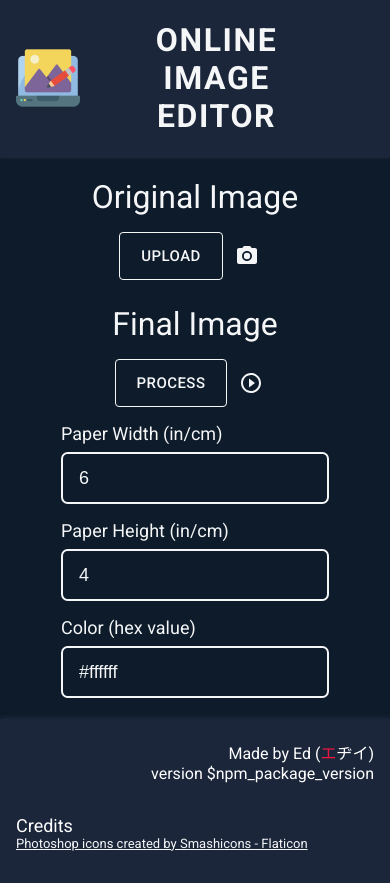
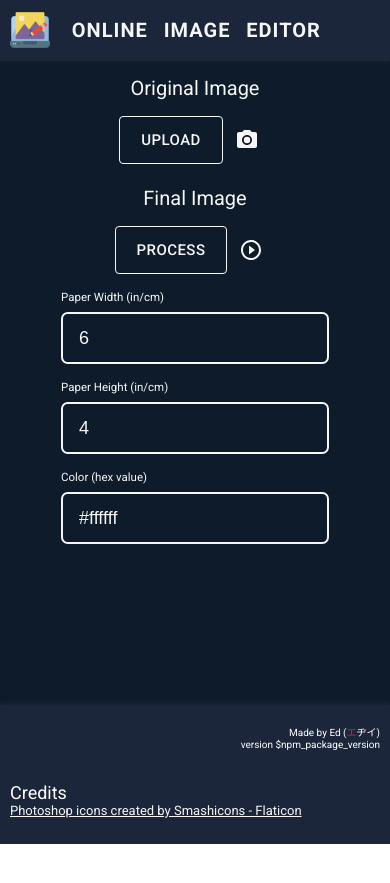
Before and after one commit to edward93/image-editor-online, a React (Create React App) app: page / in a window 390 px wide. After the commit the page ends 844 px from the top, so only its background shows below. Built offline with nearby package versions, Linux system fonts and the light colour scheme.

Commit message:
makes styles more responsive

```diff
--- a/package.json
+++ b/package.json
@@ -1,6 +1,6 @@
 {
   "name": "image-editor-online",
-  "version": "0.1.3",
+  "version": "0.1.4",
   "private": true,
   "dependencies": {
     "@emotion/react": "^11.9.3",
--- a/src/styles/header.scss
+++ b/src/styles/header.scss
@@ -1,6 +1,6 @@
 @import "./colors.scss";
 
-$header-height: 4rem;
+$header-height: 4em;
 
 .ieo-app-header {
   display: flex;
@@ -20,7 +20,7 @@ $header-height: 4rem;
     display: flex;
     flex: 1;
 
-    padding: 1rem;
+    padding: 1em;
 
     & a {
       & img {
@@ -34,7 +34,7 @@ $header-height: 4rem;
   & .ieo-app-header-center {
     display: flex;
     flex: 10;
-    padding: 0 1rem;
+    padding: 0 1em;
 
     letter-spacing: 0.1em;
     word-spacing: 1em;
--- a/src/styles/imageEditor.scss
+++ b/src/styles/imageEditor.scss
@@ -12,7 +12,7 @@ $border-color: #222222;
   display: flex;
   justify-content: center;
 
-  font-size: 2rem;
+  font-size: 2em;
 
   white-space: nowrap;
 
@@ -128,7 +128,7 @@ $border-color: #222222;
             width: fit-content;
             padding-bottom: 0.5rem;
 
-            font-size: large;
+            font-size: 1.15em;
           }
 
           & > input {
--- a/src/styles/index.scss
+++ b/src/styles/index.scss
@@ -19,5 +19,9 @@ code {
   display: flex;
   flex-direction: column;
   min-height: 100vh;
+
+  @media screen and (max-width: 500px){
+    font-size: x-small;
+  }
   // flex: 1;
 }
```
